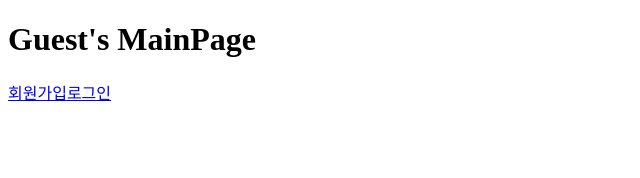
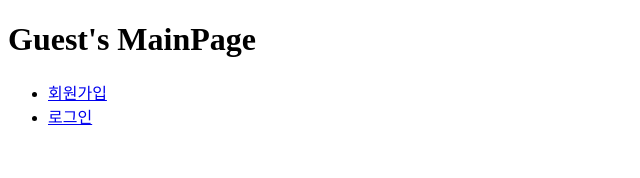
Before and after one commit to yunseop-dev/react-todo, a React (Create React App) app: page / in a window 1280 px wide. Shown: the top 178 px of the page, without its empty margins (0-640 px from the left). Built offline with nearby package versions, Linux system fonts and the light colour scheme.

Commit message:
프로필 페이지 추가

```diff
--- a/src/App.js
+++ b/src/App.js
@@ -3,6 +3,7 @@ import Register from './page/Register'
 import Login from './page/Login'
 import Logout from './page/Logout'
 import MainPage from './page/MainPage'
+import Profile from './page/Profile'
 
 function App() {
   return (
@@ -19,6 +20,9 @@ function App() {
       <Route path="/logout">
         <Logout />
       </Route>
+      <Route path="/profile">
+        <Profile />
+      </Route>
     </Switch>
   );
 }
--- a/src/page/MainPage.js
+++ b/src/page/MainPage.js
@@ -21,10 +21,12 @@ const MainPage = () => {
 
     return <div>
         <h1>{user?.name || 'Guest'}'s MainPage</h1>
-        <Link to='/register'>회원가입</Link>
-        <Link to={!isLoggedIn ? '/login' : '/logout'}>
-            {!isLoggedIn ? '로그인' : '로그아웃'}
-        </Link>
+        <ul>
+            {!isLoggedIn && <li><Link to='/register'>회원가입</Link></li>}
+            {isLoggedIn && <li><Link to='/profile'>프로필</Link></li>}
+            <li><Link to={!isLoggedIn ? '/login' : '/logout'}>{!isLoggedIn ? '로그인' : '로그아웃'}</Link></li>
+        </ul>
+
     </div>
 }
 
```
